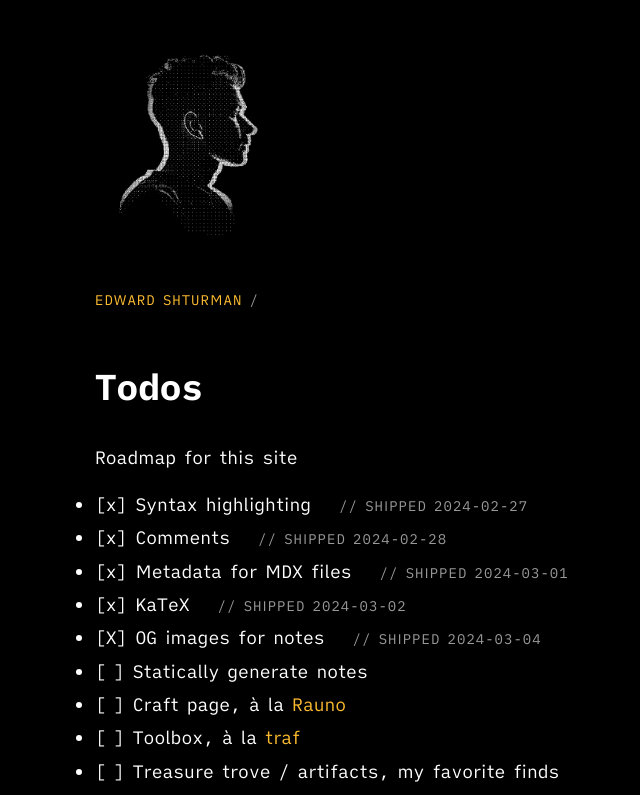
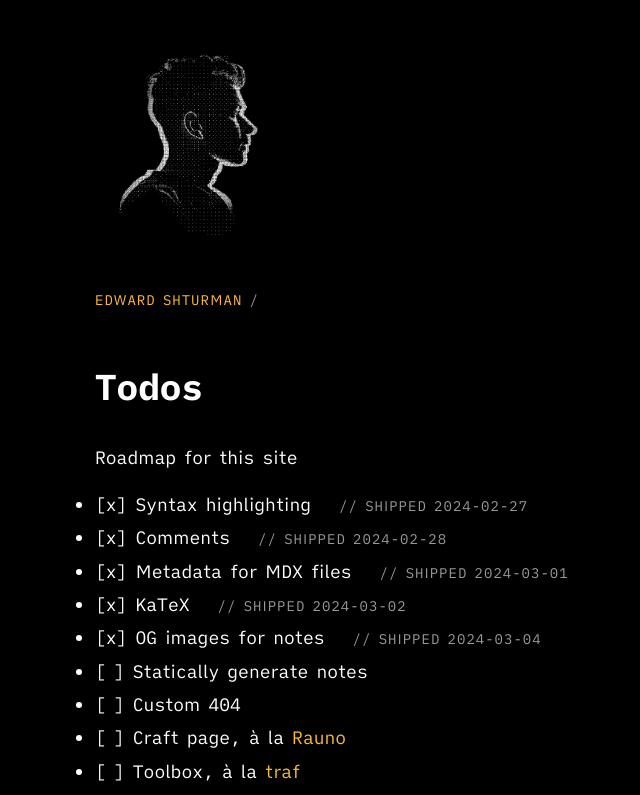
Before and after one commit to edwardshturman/site, a Next.js app: page /todos in a window 1280 px wide. Shown: the top 795 px of the page, without its empty margins (220-860 px from the left). Built offline with nearby package versions, Linux system fonts and the light colour scheme.

Commit message:
Update todos: complete OG images

```diff
--- a/app/todos/page.mdx
+++ b/app/todos/page.mdx
@@ -12,9 +12,10 @@ Roadmap for this site
   <Comment type="inline">Shipped 2024-03-01</Comment>
 - [x] KaTeX
   <Comment type="inline">Shipped 2024-03-02</Comment>
-- [X] OG images for notes
+- [x] OG images for notes
   <Comment type="inline">Shipped 2024-03-04</Comment>
 - [ ] Statically generate notes
+- [ ] Custom 404
 - [ ] Craft page, à la [Rauno](https://rauno.me/craft)
 - [ ] Toolbox, à la [traf](https://tr.af/stack)
 - [ ] Treasure trove / artifacts, my favorite finds
@@ -22,6 +23,5 @@ Roadmap for this site
 - [ ] People I look up to & want to meet IRL, à la [Rafa](https://rafa.design/)
 - [ ] Friends page, à la [Perry Wang](https://www.perryw.ca/info)
 - [ ] Guestbook, à la [leerob](https://leerob.io/guestbook)
-- [ ] Custom 404
 - [ ] Timeline view for how a note has changed over time
 - [ ] Book reviews, à la [Ali Abdaal](https://aliabdaal.com/book-notes/)
```
